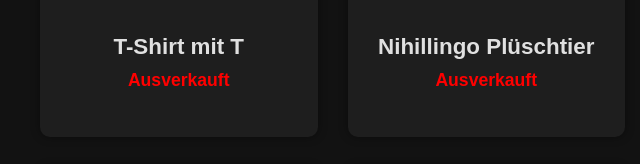
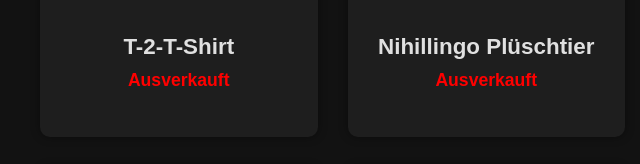
Before and after one commit to olfkosiol/T-Script2, a plain HTML site: page merch.html in a window 1280 px wide. Shown: the part 320-484 px from the top of the page, 0-640 px from the left. Drawn offline with Linux system fonts and the light colour scheme.

Commit message:
Update merch.html

```diff
--- a/merch.html
+++ b/merch.html
@@ -111,7 +111,7 @@
   <div class="merch-grid">
     <div class="item">
       <img src="Merch/shirt.png" alt="T-2-T-Shirt">
-      <h2>T-Shirt mit T</h2>
+      <h2>T-2-T-Shirt</h2>
       <div class="sold-out">Ausverkauft</div>
     </div>
     <div class="item">
```
